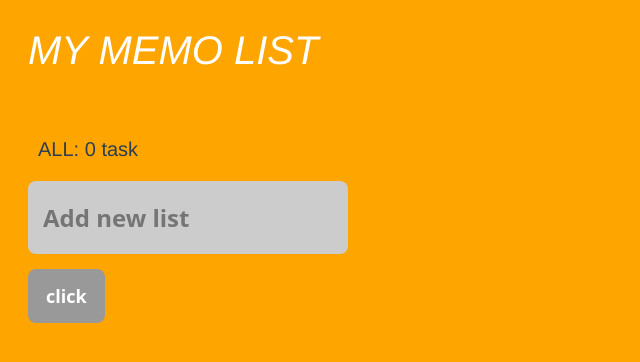
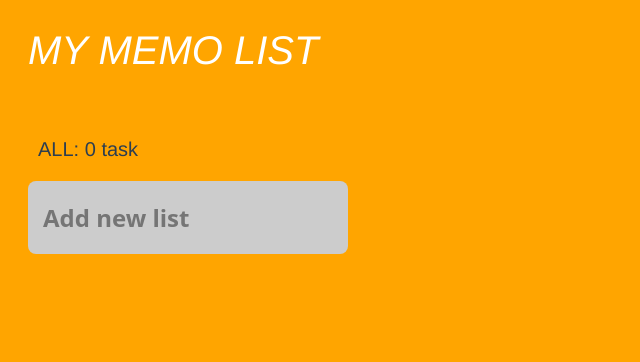
Before and after one commit to kobashigawa-hiroya/original-trello, a Vue app: page / in a window 1280 px wide. Shown: the top 362 px of the page, without its empty margins (0-640 px from the left). Built offline with nearby package versions, Linux system fonts and the light colour scheme.

Commit message:
List.vueを作成

```diff
--- a/src/App.vue
+++ b/src/App.vue
@@ -1,6 +1,6 @@
 <template>
   <div id="app">
-    <board />
+    <board/>
   </div>
 </template>
 
--- a/src/components/Board.vue
+++ b/src/components/Board.vue
@@ -5,7 +5,7 @@
     </header>
     <main>
       <p class="info-line">ALL: 0 task</p>
-      <list-add />
+      <list-add/>
     </main>
   </div>
 </template>
--- a/src/components/ListAdd.vue
+++ b/src/components/ListAdd.vue
@@ -1,13 +1,17 @@
 <template>
-  <form class="addlist" @submit.prevent="addList">
-    <input v-model = "title"
-    type="text"
-    class="text-input"
-    placeholder="Add new list">
-    <button type="submit" class="add-button">
-      click
+  <form :class="classList" @submit.prevent="addList">
+    <input v-model="title"
+           type="text"
+           class="text-input"
+           placeholder="Add new list"
+           @focusin="startEditing"
+           @focusout="finishEditing"
+    >
+    <button type="submit"
+            class="add-button"
+            v-if="isEditing || titleExists">
+      Add
     </button>
-
   </form>
 </template>
 
@@ -16,12 +20,35 @@ export default {
   data: function() {
     return {
       title: '',
+      isEditing: false,
     }
   },
+  computed: {
+    classList() {
+      const classList = ['addlist']
+
+      if (this.isEditing) {
+        classList.push('active')
+      }
+      if (this.titleExists) {
+        classList.push('addable')
+      }
+      return classList
+    },
+    titleExists() {
+      return this.title.length > 0
+    },
+  },
   methods: {
-    addList:function() {
-      this.$store.dispatch('addlist',{ title: this.title })
-      this.title = ""
+    addList() {
+      this.$store.dispatch('addlist', { title: this.title })
+      this.title = ''
+    },
+    startEditing() {
+      this.isEditing = true
+    },
+    finishEditing() {
+      this.isEditing = false
     },
   }
 }
--- a/src/main.js
+++ b/src/main.js
@@ -1,10 +1,11 @@
 import Vue from 'vue'
 import App from './App.vue'
-// import store from './store'
-import './assets/css/styles.css'
+import store from './store'
+import './assets/css/styles.css' // ★追記
 
 Vue.config.productionTip = false
 
 new Vue({
-  render: h => h(App),
+  store,
+  render: h => h(App)
 }).$mount('#app')
--- /dev/null
+++ b/src/store/index.js
@@ -0,0 +1,52 @@
+import Vue from 'vue'
+import Vuex from 'vuex'
+
+Vue.use(Vuex)
+
+const savedLists = localStorage.getItem('trello-lists')
+
+const store = new Vuex.Store({
+  state: {
+    lists: savedLists ? JSON.parse(savedLists) : [{
+        title: 'Backlog',
+        cards: [{
+            body: 'English'
+          },
+          {
+            body: 'Mathematics'
+          },
+        ]
+      },
+      {
+        title: 'Todo',
+        cards: [{
+          body: 'Science'
+        }]
+      },
+      {
+        title: 'Doing',
+        cards: []
+      }
+    ],
+  },
+  mutations: {
+    addlist(state, payload) {
+      state.lists.push({
+        title: payload.title,
+        cards: []
+      })
+    },
+  },
+  actions: {
+    addlist(context, payload) {
+      context.commit('addlist', payload)
+    },
+  },
+  getters: {},
+})
+
+store.subscribe((mutation, state) => {
+  localStorage.setItem('trello-lists', JSON.stringify(state.lists))
+})
+
+export default store
```
Also changed, not shown: src/components/List.vue (added, +32 -0 lines), src/assets/css/styles.css (line endings or trailing spaces), store/index.js (deleted).
